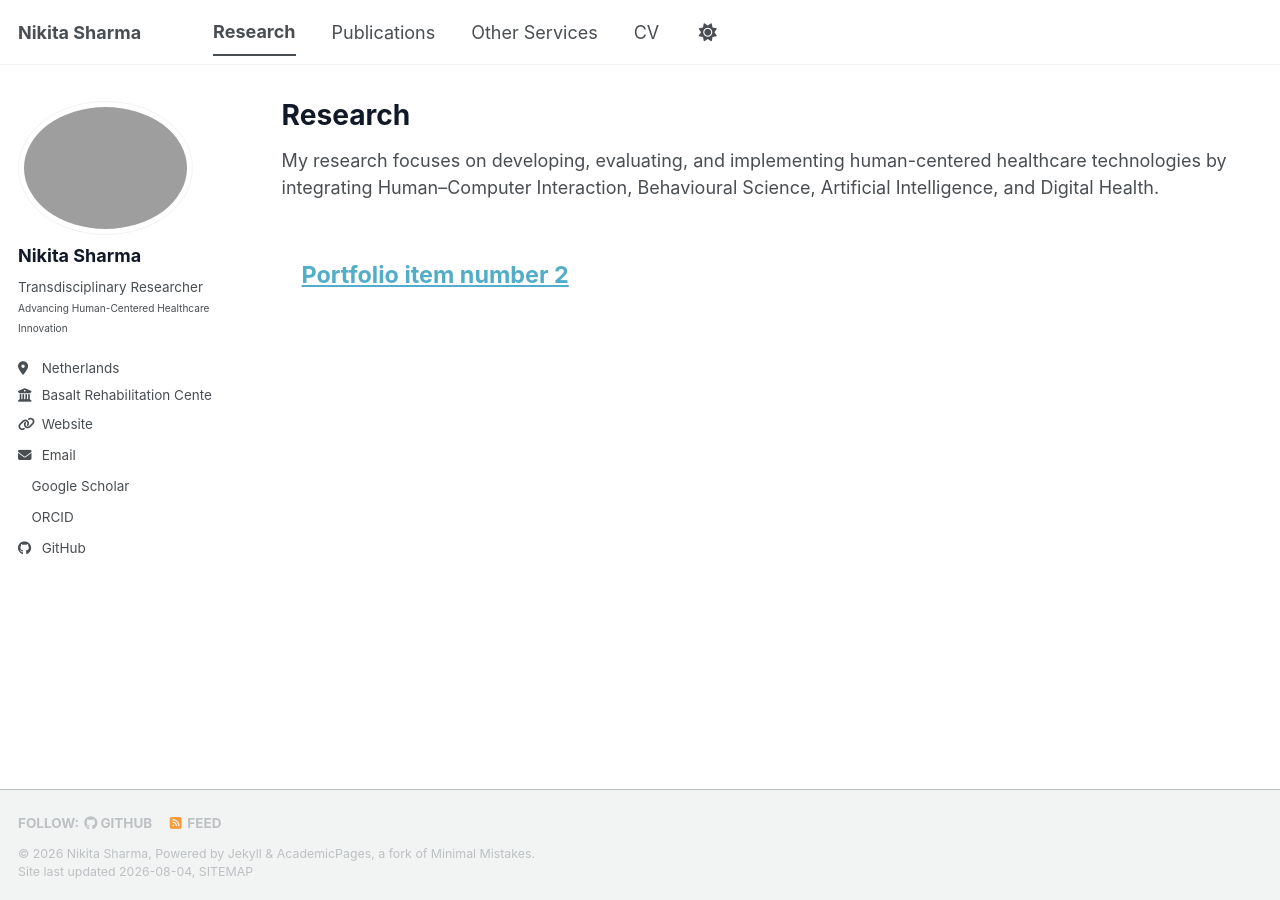
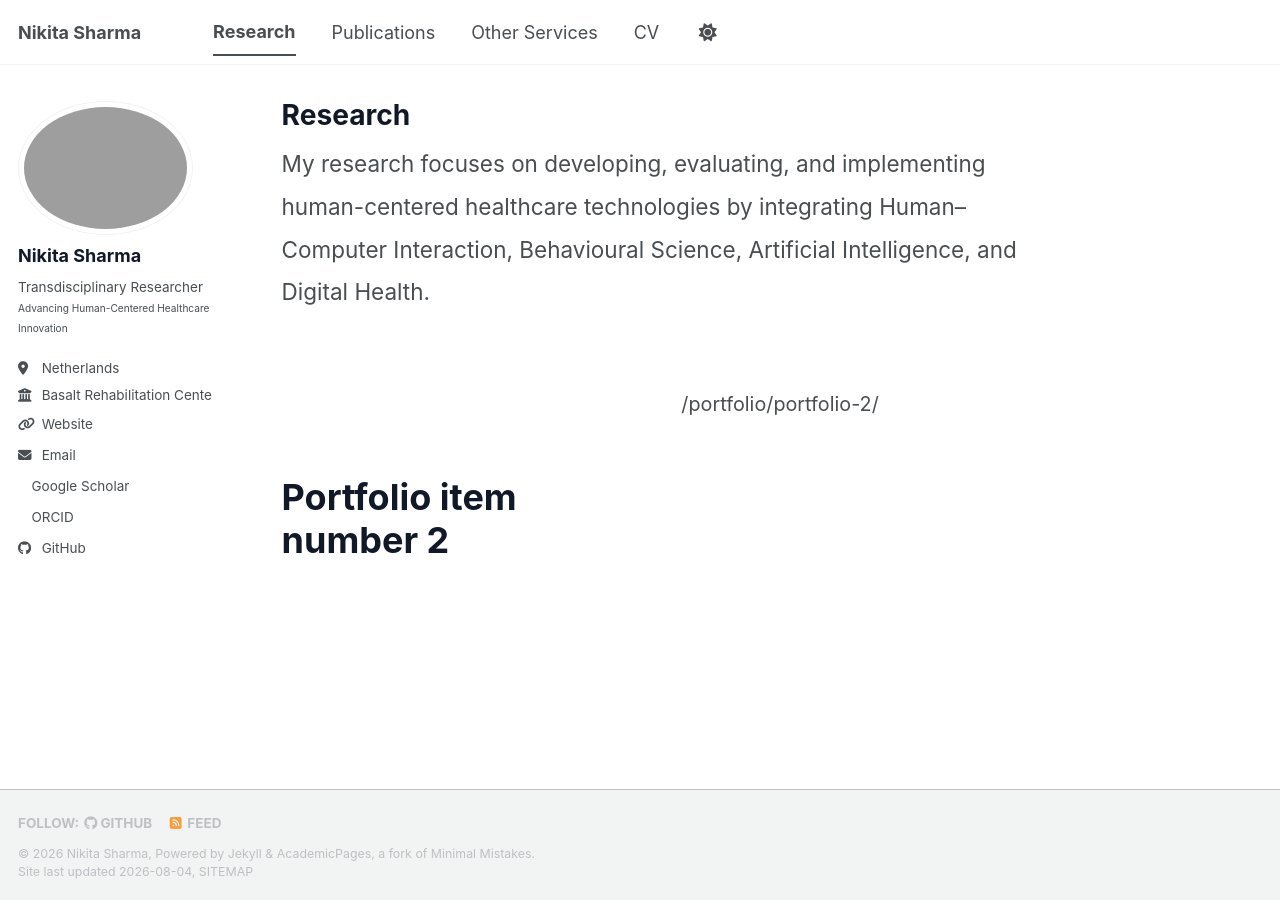
Before and after one commit to nikitasharma14/Portfolio, a Jekyll site: the page built from _pages/research.md, in a window 1280 px wide. Built offline with Jekyll 4.4.1, drawn with Linux system fonts in a browser that asks for light colours; a style sheet for code colours, icons or effects is not loaded.

Commit message:
Update research.md

```diff
--- a/_pages/research.md
+++ b/_pages/research.md
@@ -10,30 +10,11 @@ My research focuses on developing, evaluating, and implementing human-centered h
 <div class="research-grid">
 
 {% for project in site.portfolio %}
-  <div class="research-card">
 
-    <a href="{{ project.url }}">
-      <div class="research-image">
-        {% if project.image %}
-        <img src="{{ project.image }}" alt="{{ project.title }}">
-        {% endif %}
-      </div>
+<h2>{{ project.title }}</h2>
 
-      <div class="research-content">
-        <h3>{{ project.title }}</h3>
+<p>{{ project.url }}</p>
 
-        {% if project.skills %}
-        <div class="skill-tags">
-          {% for skill in project.skills %}
-          <span>{{ skill }}</span>
-          {% endfor %}
-        </div>
-        {% endif %}
-
-      </div>
-    </a>
-
-  </div>
 {% endfor %}
 
 </div>
```
Also changed, not shown: other parts of _pages/research.md (+1 -1 lines).
